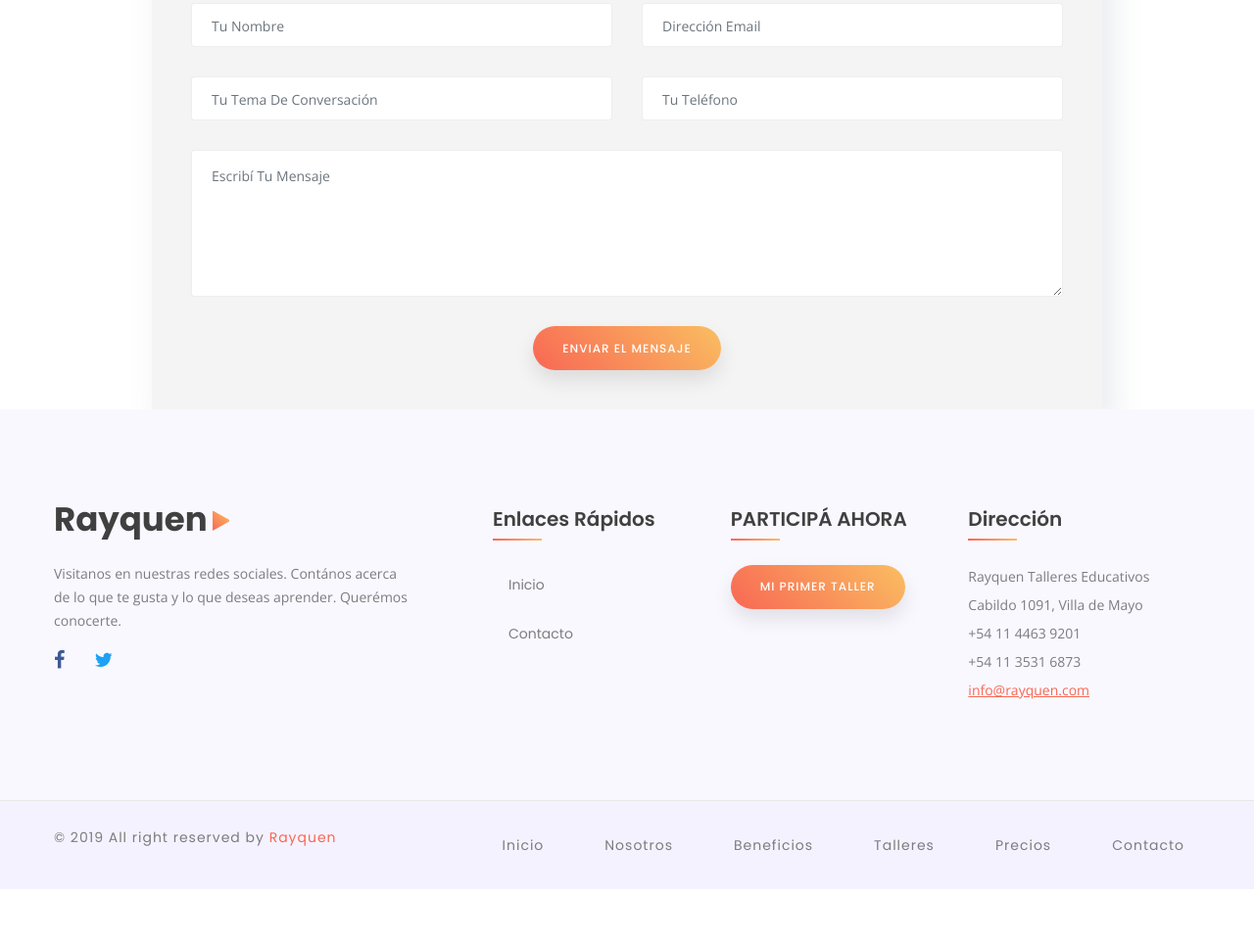
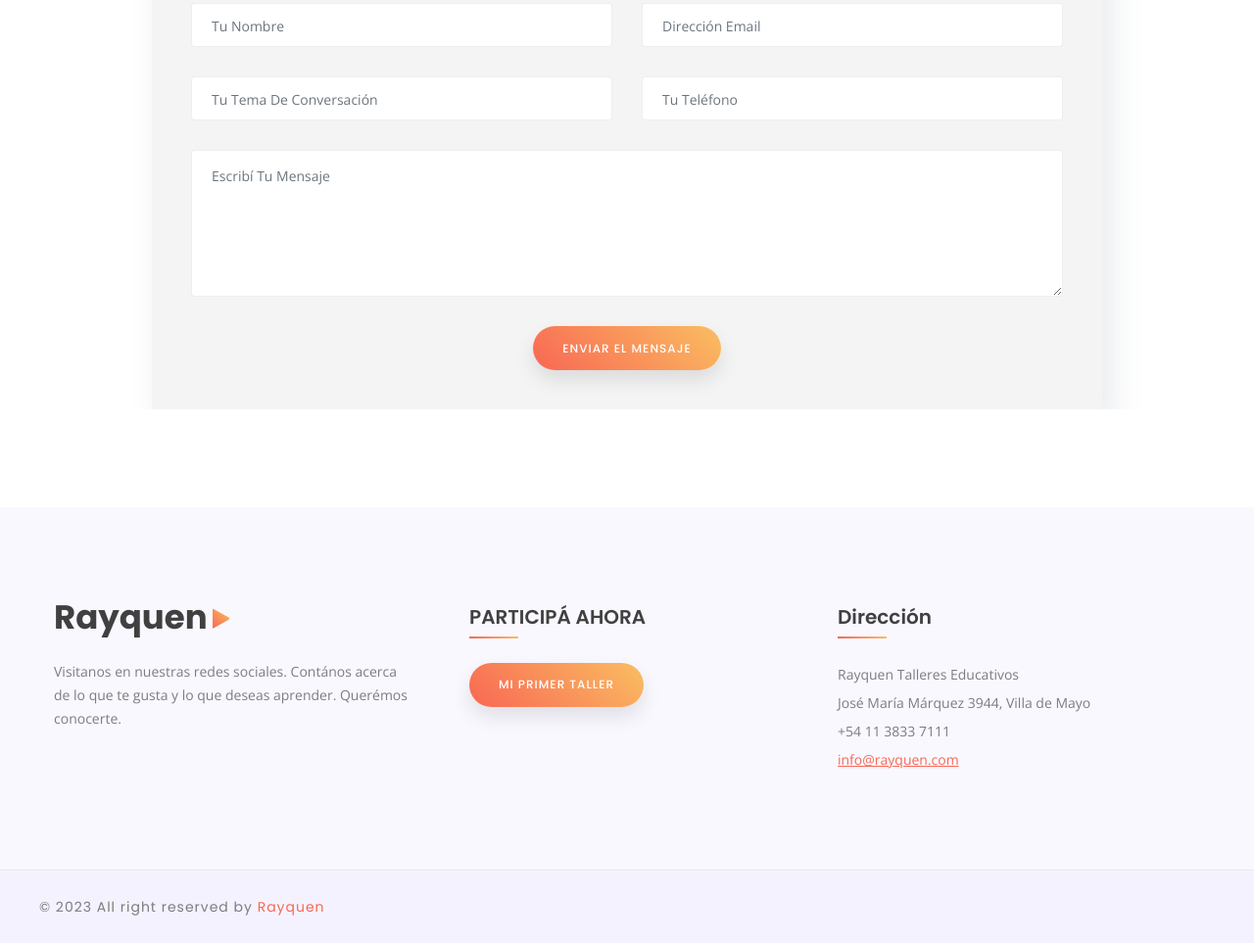
Before and after one commit to mauroalderete/rayquen-website, a plain HTML site: page index.html in a window 1280 px wide. Shown: the part 8209-9172 px from the top of the page at 98% size. Before the commit the page ends 9117 px from the top, so only its background shows below. Drawn offline with nearby package versions, Linux system fonts and the light colour scheme; files whose address does not match are found by name.

Commit message:
fix: footer elements

```diff
--- a/index.html
+++ b/index.html
@@ -1173,7 +1173,7 @@
 </section>
 <!-- Main content end -->
 <!-- Footer section start -->
-<footer class="theme-footer-section footer-light">
+<footer style="margin-top: 100px;" class="theme-footer-section footer-light">
     <!-- Footer top section start -->
     <div class="footer-top-area">
         <div class="container">
@@ -1188,36 +1188,6 @@
                             <p>
                                 Visitanos en nuestras redes sociales. Contános acerca de lo que te gusta y lo
                                 que deseas aprender. Querémos conocerte.</p>
-                            <ul class="social-bookmark left">
-                                <li>
-                                    <a href="#">
-                                        <i class="fa fa-facebook"></i>
-                                    </a>
-                                </li>
-                                <li>
-                                    <a href="#">
-                                        <i class="fa fa-twitter"></i>
-                                    </a>
-                                </li>
-                                <!--<li> <a href="#"> <i class="fa fa-pinterest"></i> </a> </li> <li> <a
-                                href="#"> <i class="fa fa-instagram"></i> </a> </li> <li> <a href="#"> <i
-                                class="fa fa-youtube"></i> </a> </li>-->
-                            </ul>
-                        </div>
-                    </aside>
-                </div>
-                <div class="col-lg col-md-6">
-                    <aside class="footer-widget pl-5">
-                        <h3 class="footer-widget-title">Enlaces rápidos</h3>
-                        <div class="footer-widget-content">
-                            <ul class="quick-link">
-                                <li>
-                                    <a class="nav-link" href="#page-top">Inicio</a>
-                                </li>
-                                <li>
-                                    <a class="nav-link" href="#contact">Contacto</a>
-                                </li>
-                            </ul>
                         </div>
                     </aside>
                 </div>
@@ -1241,9 +1211,8 @@
                         <h3 class="footer-widget-title">Dirección</h3>
                         <div class="footer-widget-content quick-address">
                             <p>Rayquen Talleres Educativos</p>
-                            <p>Cabildo 1091, Villa de Mayo</p>
-                            <p>+54 11 4463 9201</p>
-                            <p>+54 11 3531 6873</p>
+                            <p>José María Márquez 3944, Villa de Mayo</p>
+                            <p>+54 11 3833 7111</p>
                             <a href="#">info@rayquen.com</a>
                         </div>
                     </aside>
@@ -1256,34 +1225,12 @@
     <div class="footer-bottom-area">
         <div class="container">
             <div class="row">
-                <div class="col-lg-5">
+                <div class="col-lg-13">
                     <div class="copy-right-info">
-                        <p>&copy; 2019 All right reserved by
+                        <p>&copy; 2023 All right reserved by
                             <a href="#">Rayquen</a>
                         </p>
                     </div>
-                </div>
-                <div class="col-lg-7">
-                    <ul class="footer-menu">
-                        <li>
-                            <a class="nav-link" href="#page-top">inicio</a>
-                        </li>
-                        <li>
-                            <a class="nav-link" href="#about">nosotros</a>
-                        </li>
-                        <li>
-                            <a class="nav-link" href="#features">beneficios</a>
-                        </li>
-                        <li>
-                            <a class="nav-link" href="#talleres">talleres</a>
-                        </li>
-                        <li>
-                            <a class="nav-link" href="#pricing">precios</a>
-                        </li>
-                        <li>
-                            <a class="nav-link" href="#contact">contacto</a>
-                        </li>
-                    </ul>
                 </div>
             </div>
         </div>
@@ -1312,6 +1259,4 @@
 <script src="js/scripts-index.js"></script>
 </body>
 
-<!-- Mirrored from oazad.com/templates/gxap-preview/gxap/index.html by HTTrack
-Website Copier/3.x [XR&CO'2014], Thu, 28 Mar 2019 17:52:56 GMT -->
 </html>
```
